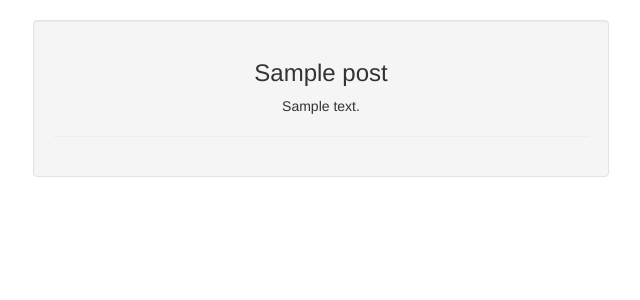
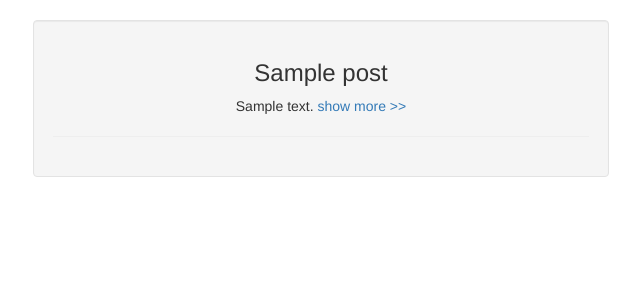
Before and after one commit to christinaessam/python-project, a Django app: page /1/tag/ in a window 1280 px wide. Shown: the part 52-352 px from the top of the page, without its empty margins (319-959 px from the left). Run offline with Django 3.2, Linux system fonts and the light colour scheme; tables that the repository leaves empty hold one stand-in row (values such as "Sample post"); some libraries are stand-ins or nearby versions.

Commit message:
edit to can navigate to the post from tag

```diff
--- a/django_project/newsweb/templates/tagposts.html
+++ b/django_project/newsweb/templates/tagposts.html
@@ -46,7 +46,7 @@
 	<div class = "blog well">
 				{% for post in posts %}
 				<h3>{{post.title}}</h3>
-				{{post.post_content | safe}}
+				{{post.post_content|safe|truncatewords_html:5 }} <a href="/{{post.id}}/showpost/"> show more >> </a>
 				<hr>
 				{% endfor %}
 
```
